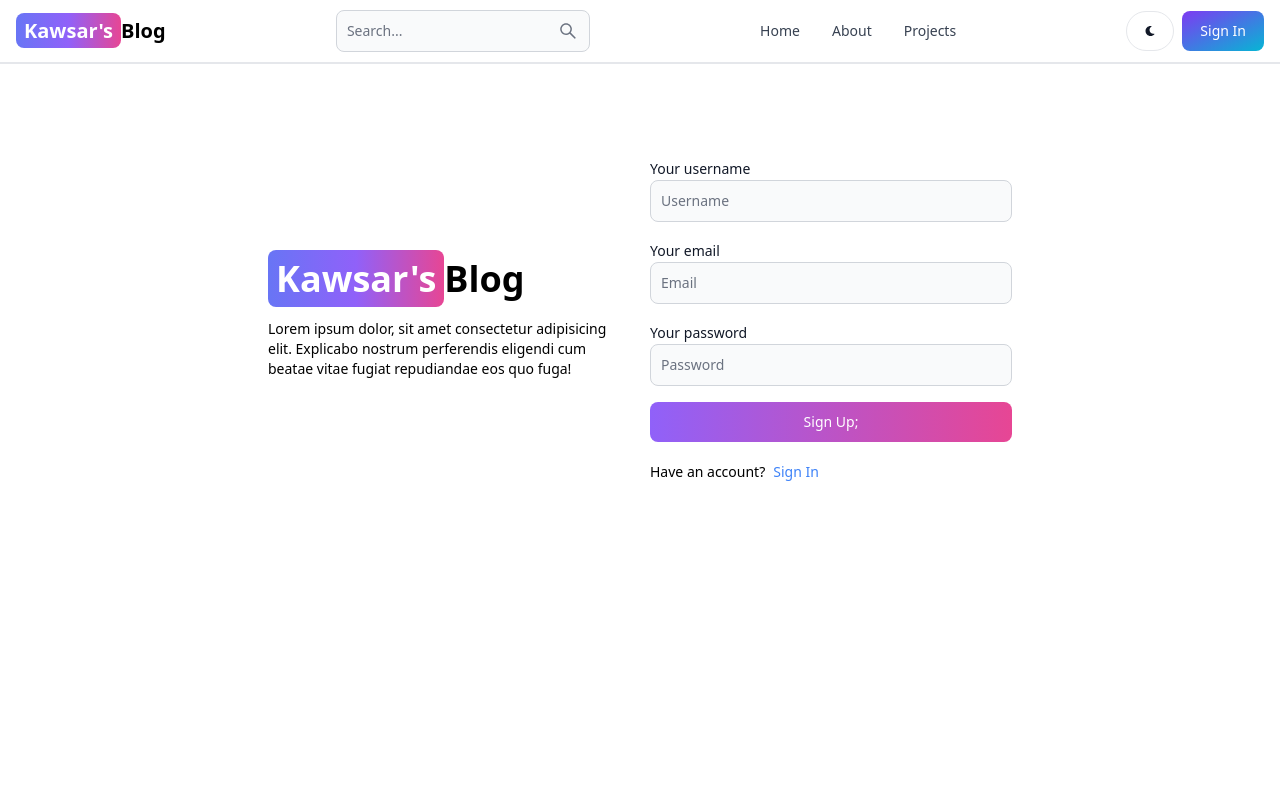
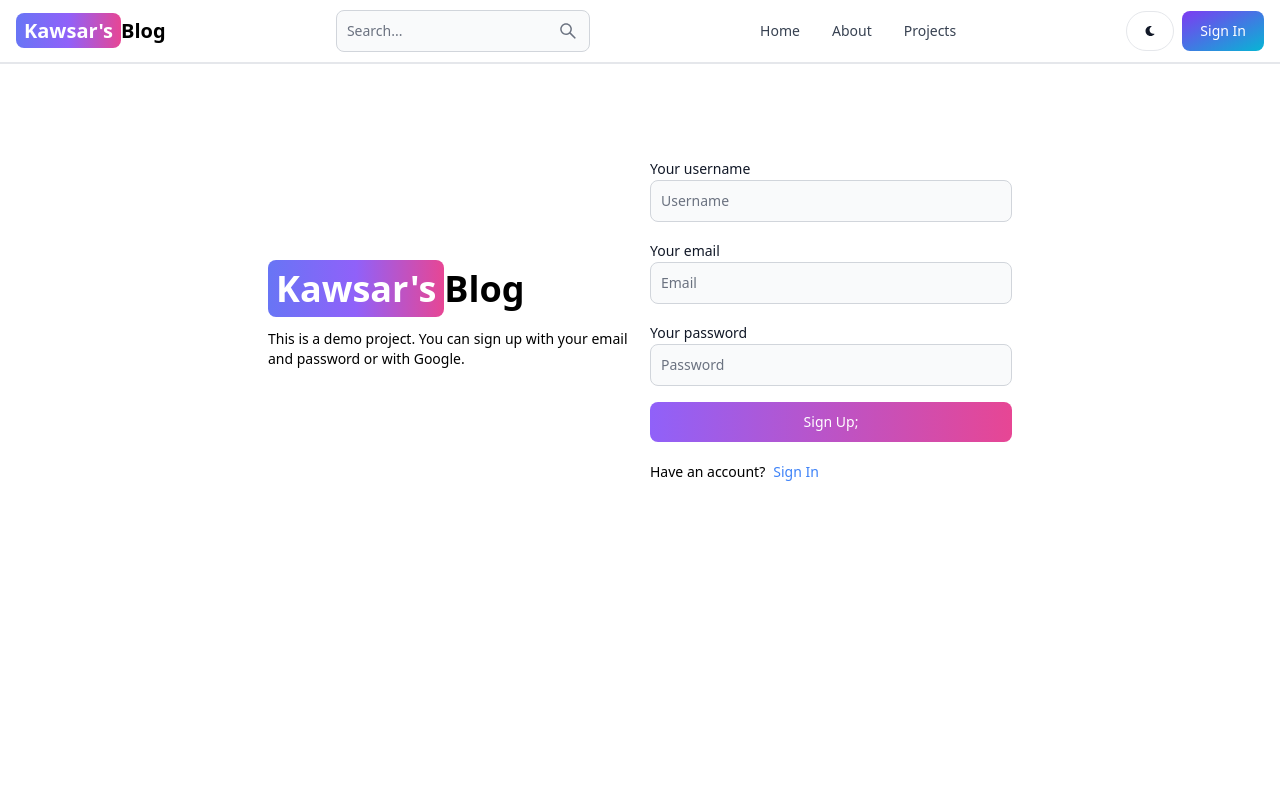
Before and after one commit to kawsar007/mern-blog-app, a React (Vite) app in the folder frontend/: page /sign-up in a window 1280 px wide. Shown: the top 800 px of the page. Built offline with nearby package versions, Linux system fonts and the light colour scheme.

Commit message:
All unnecessary console remove

```diff
--- a/frontend/src/pages/SignIn.jsx
+++ b/frontend/src/pages/SignIn.jsx
@@ -26,7 +26,6 @@ const SignIn = () => {
         body: JSON.stringify(formData),
       });
       const data = await res.json();
-      console.log(data.message);
       // if (data.success === false) {
       //   return setErrorMessage(data.message);
       // }
@@ -41,7 +40,6 @@ const SignIn = () => {
     }
   };
 
-  console.log(formData);
   return (
     <div className="min-h-screen mt-20">
       <div className="flex flex-col p-3 max-w-3xl mx-auto md:flex-row md:items-center gap-5">
--- a/frontend/src/pages/SignUp.jsx
+++ b/frontend/src/pages/SignUp.jsx
@@ -26,7 +26,6 @@ const SignUp = () => {
         body: JSON.stringify(formData),
       });
       const data = await res.json();
-      console.log(data.message);
       // if (data.success === false) {
       //   return setErrorMessage(data.message);
       // }
@@ -54,9 +53,8 @@ const SignUp = () => {
             Blog
           </Link>
           <p className="text-sm mt-5">
-            Lorem ipsum dolor, sit amet consectetur adipisicing elit. Explicabo
-            nostrum perferendis eligendi cum beatae vitae fugiat repudiandae eos
-            quo fuga!
+            This is a demo project. You can sign up with your email and password
+            or with Google.
           </p>
         </div>
 
```
